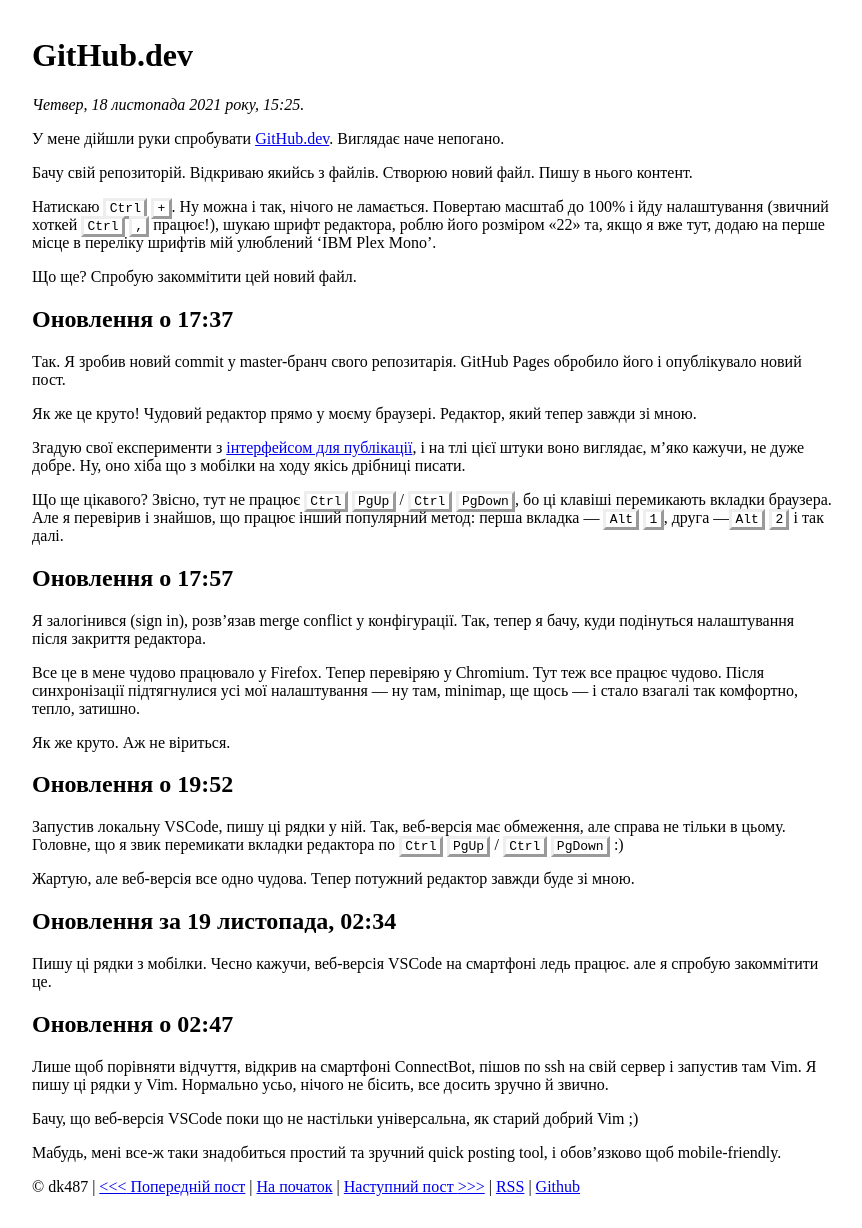
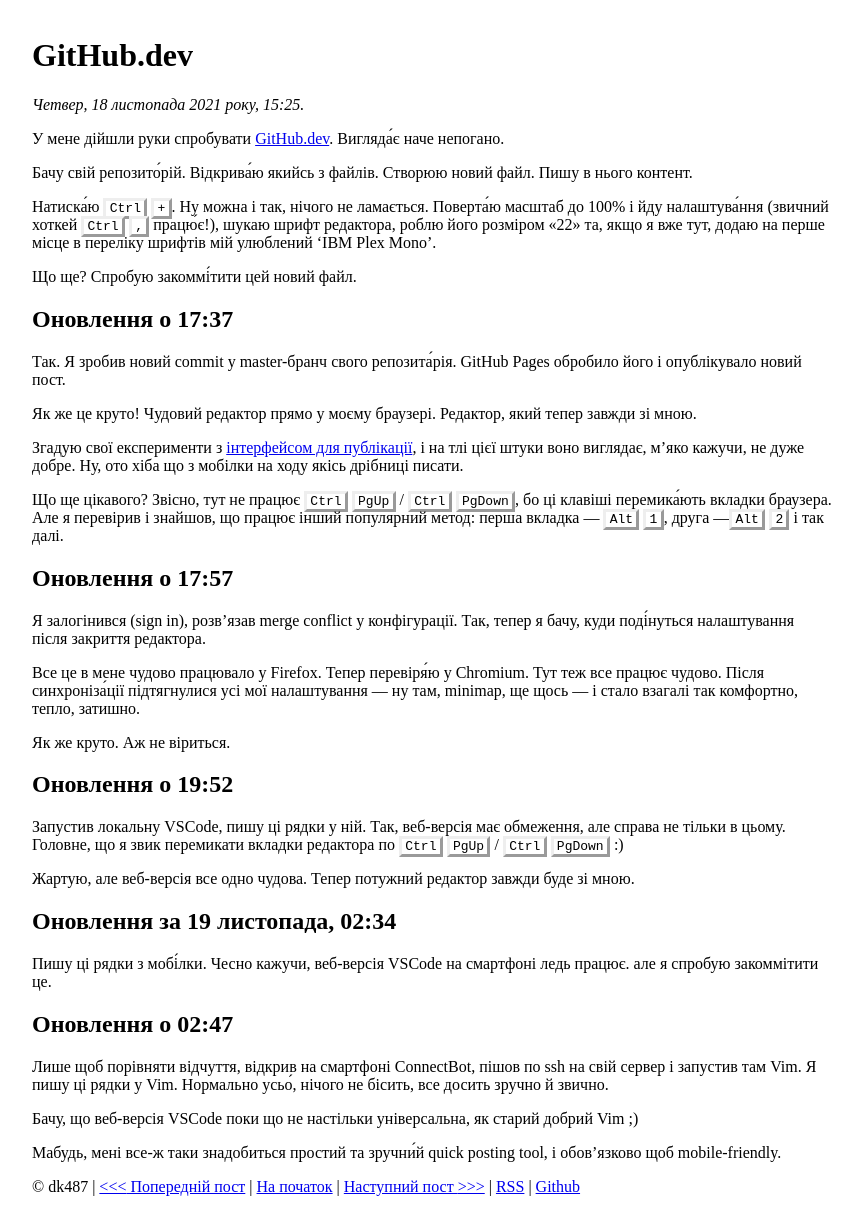
Before and after one commit to dk487/test.de.co.ua, a Jekyll site: the page built from _posts/2021/2021-11-18-github-dev.md, in a window 1280 px wide. Shown: the whole page, without its empty margins (208-1070 px from the left). Built offline with Jekyll 4.4.1, drawn with Linux system fonts in a browser that asks for light colours.

Commit message:
Better speech mode

```diff
--- a/_posts/2021/2021-11-18-github-dev.md
+++ b/_posts/2021/2021-11-18-github-dev.md
@@ -4,33 +4,33 @@
 date: 2021-11-18 17:25:00 +02:00
 ---
 
-У мене дійшли руки спробувати [GitHub.dev][1]. Виглядає наче непогано.
+У мене дійшли руки спробувати [GitHub.dev][1]. Вигляда́є наче непогано.
 
-Бачу свій репозиторій. Відкриваю якийсь з файлів. Створюю новий файл. Пишу в нього контент.
+Бачу свій репозито́рій. Відкрива́ю якийсь з файлів. Створюю новий файл. Пишу в нього контент.
 
-Натискаю <kbd>Ctrl</kbd>&nbsp;<kbd>+</kbd>. Ну можна і так, нічого не ламається. Повертаю масштаб до 100% і йду налаштування (звичний хоткей <kbd>Ctrl</kbd>&nbsp;<kbd>,</kbd> працює!), шукаю шрифт редактора, роблю його розміром «22» та, якщо я вже тут, додаю на перше місце в переліку шрифтів мій улюблений 'IBM Plex Mono'.
+Натиска́ю <kbd>Ctrl</kbd>&nbsp;<kbd>+</kbd>. Ну можна і так, нічого не ламається. Поверта́ю масштаб до 100% і йду налаштува́ння (звичний хоткей <kbd>Ctrl</kbd>&nbsp;<kbd>,</kbd> працю́є!), шукаю шрифт редактора, роблю його розміром «22» та, якщо я вже тут, додаю на перше місце в переліку шрифтів мій улюблений 'IBM Plex Mono'.
 
-Що ще? Спробую закоммітити цей новий файл.
+Що ще? Спробую закоммі́тити цей новий файл.
 
 
 Оновлення о 17:37
 -----------------
 
-Так. Я зробив новий commit у master-бранч свого репозитарія. GitHub Pages обробило його і опублікувало новий пост.
+Так. Я зробив новий commit у master-бранч свого репозита́рія. GitHub Pages обробило його і опублікувало новий пост.
 
 Як же це круто! Чудовий редактор прямо у моєму браузері. Редактор, який тепер завжди зі мною.
 
-Згадую свої експерименти з [інтерфейсом для публікації][2], і на тлі цієї штуки воно виглядає, м'яко кажучи, не дуже добре. Ну, оно хіба що з мобілки на ходу якісь дрібниці писати.
+Згадую свої експерименти з [інтерфейсом для публікації][2], і на тлі цієї штуки воно виглядає, м'яко кажучи, не дуже добре. Ну, ото хіба що з мобілки на ходу якісь дрібниці писати.
 
-Що ще цікавого? Звісно, тут не працює <kbd>Ctrl</kbd>&nbsp;<kbd>PgUp</kbd> / <kbd>Ctrl</kbd>&nbsp;<kbd>PgDown</kbd>, бо ці клавіші перемикають вкладки браузера. Але я перевірив і знайшов, що працює інший популярний метод: перша вкладка — <kbd>Alt</kbd>&nbsp;<kbd>1</kbd>, друга —<kbd>Alt</kbd>&nbsp;<kbd>2</kbd> і так далі.
+Що ще цікавого? Звісно, тут не працює <kbd>Ctrl</kbd>&nbsp;<kbd>PgUp</kbd> / <kbd>Ctrl</kbd>&nbsp;<kbd>PgDown</kbd>, бо ці клавіші перемика́ють вкладки браузера. Але я перевірив і знайшов, що працює інший популярний метод: перша вкладка — <kbd>Alt</kbd>&nbsp;<kbd>1</kbd>, друга —<kbd>Alt</kbd>&nbsp;<kbd>2</kbd> і так далі.
 
 
 Оновлення о 17:57
 -----------------
 
-Я залогінився (sign in), розв'язав merge conflict у конфігурації. Так, тепер я бачу, куди подінуться налаштування після закриття редактора.
+Я залогінився (sign in), розв'язав merge conflict у конфігурації. Так, тепер я бачу, куди поді́нуться налаштування після закриття редактора.
 
-Все це в мене чудово працювало у Firefox. Тепер перевіряю у Chromium. Тут теж все працює чудово. Після синхронізації підтягнулися усі мої налаштування — ну там, minimap, ще щось — і стало взагалі так комфортно, тепло, затишно.
+Все це в мене чудово працювало у Firefox. Тепер перевіря́ю у Chromium. Тут теж все працює чудово. Після синхроніза́ції підтягнулися усі мої налаштування — ну там, minimap, ще щось — і стало взагалі так комфортно, тепло, затишно.
 
 Як же круто. Аж не віриться.
 
@@ -42,20 +42,21 @@
 
 Жартую, але веб-версія все одно чудова. Тепер потужний редактор завжди буде зі мною.
 
+
 Оновлення за 19 листопада, 02:34
 ------
 
-Пишу ці рядки з мобілки. Чесно кажучи, веб-версія VSCode на смартфоні ледь працює. але я спробую закоммітити це.
+Пишу ці рядки з мобі́лки. Чесно кажучи, веб-версія VSCode на смартфоні ледь працює. але я спробую закоммітити це.
 
 
 Оновлення о 02:47
 -----------------
 
-Лише щоб порівняти відчуття, відкрив на смартфоні ConnectBot, пішов по ssh на свій сервер і запустив там Vim. Я пишу ці рядки у Vim. Нормально усьо, нічого не бісить, все досить зручно й звично.
+Лише щоб порівняти відчуття, відкрив на смартфоні ConnectBot, пішов по ssh на свій сервер і запустив там Vim. Я пишу ці рядки у Vim. Нормально усьо́, нічого не бісить, все досить зручно й звично.
 
 Бачу, що веб-версія VSCode поки що не настільки універсальна, як старий добрий Vim ;)
 
-Мабудь, мені все-ж таки знадобиться простий та зручний quick posting tool, і обов'язково щоб mobile-friendly.
+Мабудь, мені все-ж таки знадобиться простий та зручни́й quick posting tool, і обов'язково щоб mobile-friendly.
 
 [1]: https://github.dev
 [2]: /2021/11/16/instrument-dlia-publikatsii.html
```
Also changed, not shown: _posts/2021/2021-11-18-no-travis.md (+1 -1 lines).
